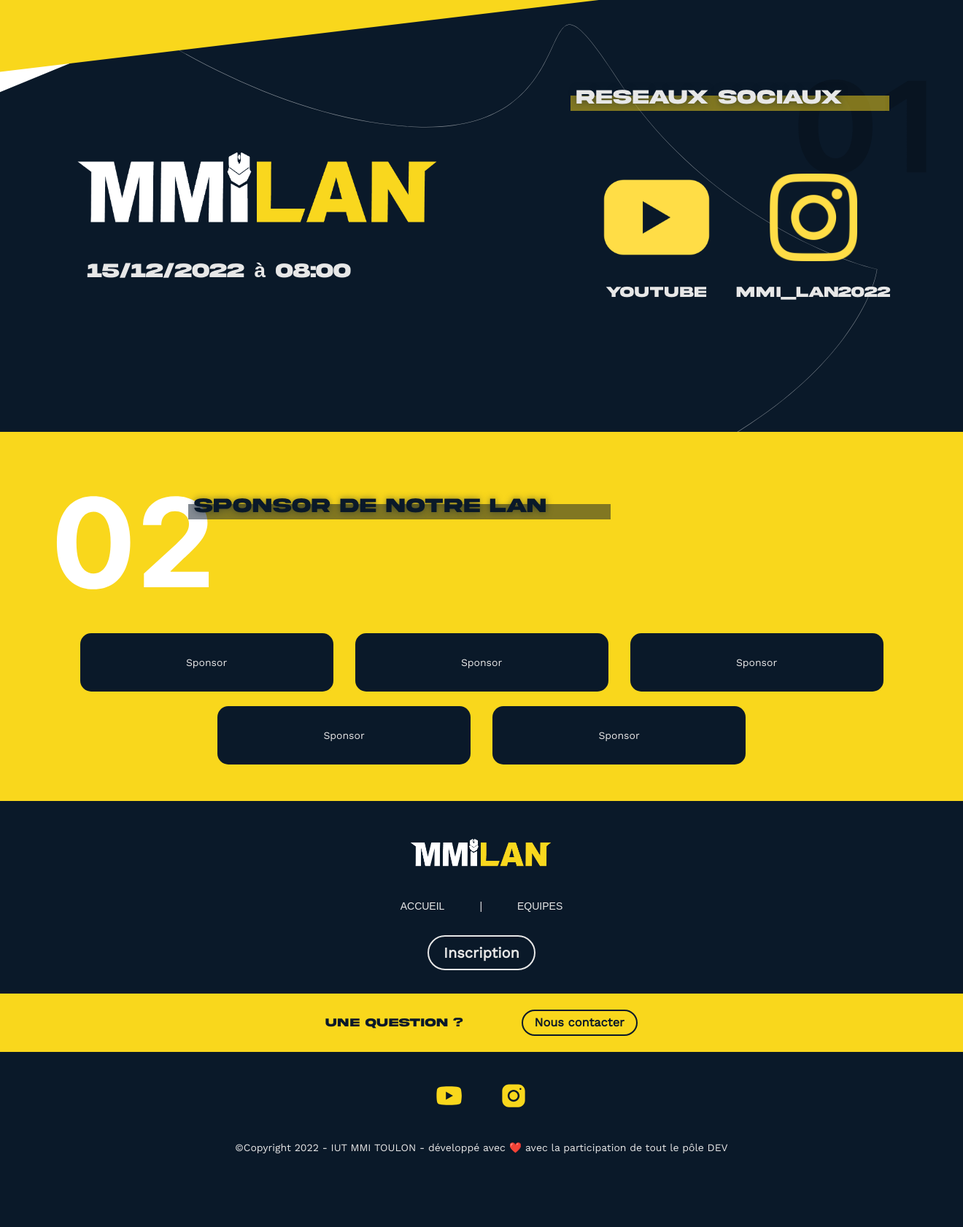
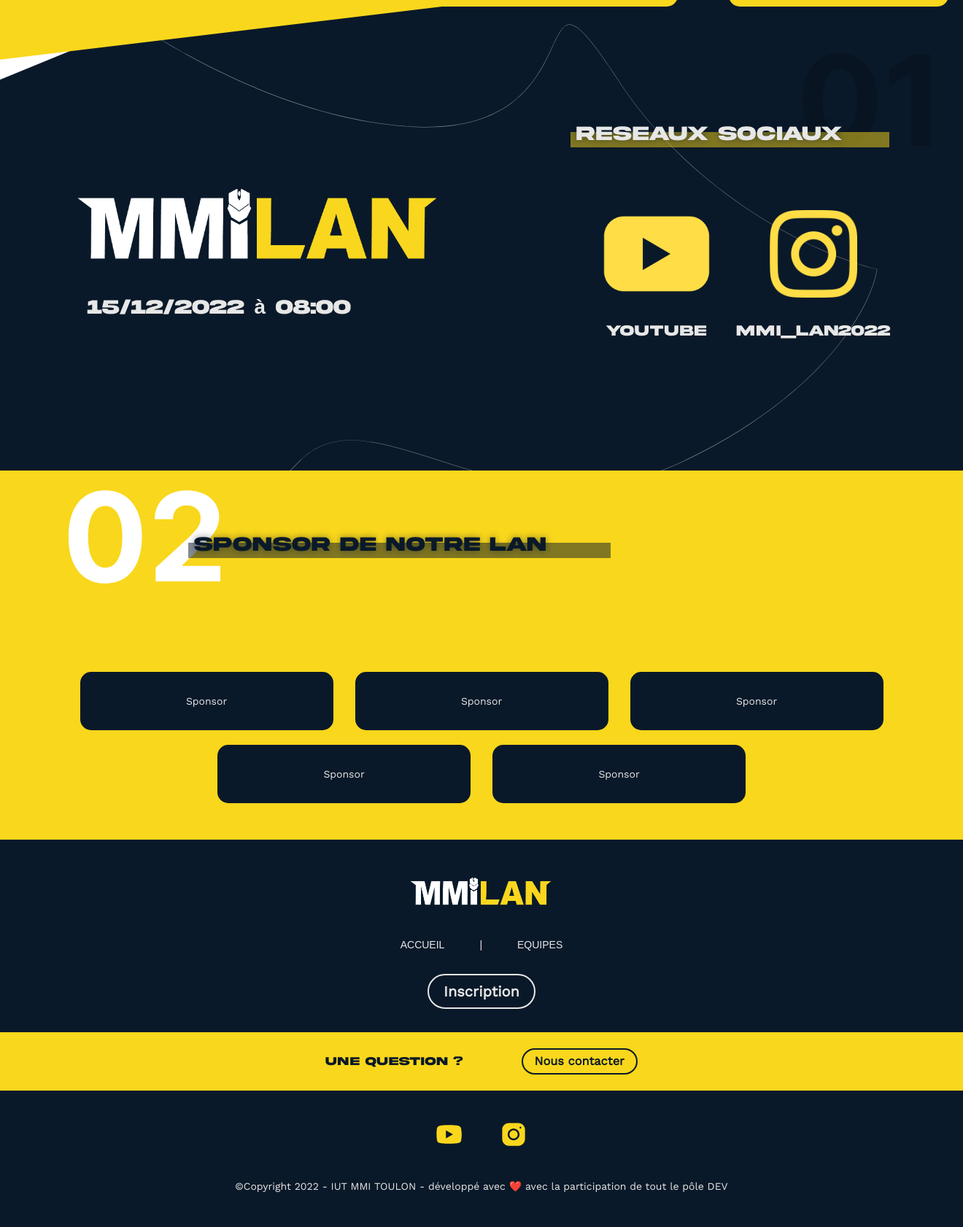
Before and after one commit to arthur-mdn/mmilan, a PHP site: page /media in a window 1320 px wide. Shown: the part 808-2490 px from the top of the page at 73% size. Before the commit the page ends 2389 px from the top, so only its background shows below. Run offline with PHP 8.4, Linux system fonts and the light colour scheme; data comes from the database, SQL or seed files in the repository; data that the repository does not hold is empty.

Commit message:
Version finale page média ? Alexandre Maugy

```diff
--- a/css/media-css.css
+++ b/css/mediaCss.css
@@ -24,6 +24,7 @@
   flex-direction: row;
   justify-content: center;
   gap: 70px;
+  padding-top: 50px;
 
 }
 .twitchflux {
@@ -180,36 +181,36 @@
   z-index: -1;
   width: 150%;
   height: 150%;
-  bottom: 10%;
+  bottom:11%;
   right: 30%;
 }
-.el_2 {
+.el_2 img{
   position: absolute;
   z-index: -1;
   width: 20%;
   height: 20%;
-  top: 850px;
-  left: 1050px;
+  top: 28%;
+  left: 80%;
 }
 #sectionSponsor {
   z-index: 2;
 }
-.el_3 {
+.el_3 img {
   position: absolute;
   z-index: 1;
   width: 20%;
   height: 20%;
-  top: 1420px;
-  left: 50px;
+  top: 52%;
+  left: 5%;
 }
 @media only screen and (max-width: 1150px) {
 
-   .el_2 {
-     display: none;
-   }
-   .el_3 {
-     display: none;
-   }
+  .el_2{
+    display: none;
+  }
+  .el_3{
+    display: none;
+  }
    .section-viewer{
      display: none;
    }
@@ -257,3 +258,16 @@
   }
 
 }
+@media only screen and (max-width: 670px) {
+  .logolan{
+    width: 450px;
+  }
+  .logoinsta{
+    width: 100px;
+    height: 100px;
+  }
+  .logoyt{
+    width: 160px;
+    height: 160px;
+  }
+}
--- a/media.php
+++ b/media.php
@@ -36,7 +36,7 @@ if (isset($_SESSION["PlayerId"])) {
     <?php
     include_once './includes/head.php';
     ?>
-    <link rel="stylesheet" href="css/media-css.css" />
+    <link rel="stylesheet" href="css/mediaCss.css" />
 
 
 </head>
@@ -84,12 +84,12 @@ if (isset($_SESSION["PlayerId"])) {
             <img src="Elements/others/TriangleJB.svg" alt="Triangle Blanc & Jaune" />
         </div>
 
-        <div class="container">
+        <div id="1"  class="container">
             <div class="twitchtitle">
                 <h1 class="head_title primary"> Live Twitch </h1>
             </div>
 
-            <div id="1" class="sectiontwitch">
+            <div class="sectiontwitch">
 
                 <iframe src="https://player.twitch.tv/?channel=oximuss_&parent=mmilan.fr" frameborder="0" allowfullscreen="true" scrolling="no" class="twitchflux">
                 </iframe>
@@ -116,13 +116,13 @@ if (isset($_SESSION["PlayerId"])) {
             <div class="rssociaux">
                 <div class="youtubers">
                     <div class="center">
-                        <img src="Elements/others/Logo_YT_jaune.png" class="logoyt"></img>
+                        <a href="https://youtube.com/"><img src="Elements/others/Logo_YT_jaune.png"  class="logoyt"/></a>
                     </div>
                     <h2 class="textcenter logoyttxt">Youtube</h2>
                 </div>
                 <div class="instagramrs">
                     <div class="center">
-                        <img src="Elements/others/Logo_Instagram_jaune.png" class="logoinsta"></img>
+                        <a href="https://instagram.com/mmi_lan2022"><img src="Elements/others/Logo_Instagram_jaune.png"  class="logoinsta"/></a>
                     </div>
                     <h2 class="textcenter logoinstatxt">MMi_lan2022</h2>
                 </div>
```
